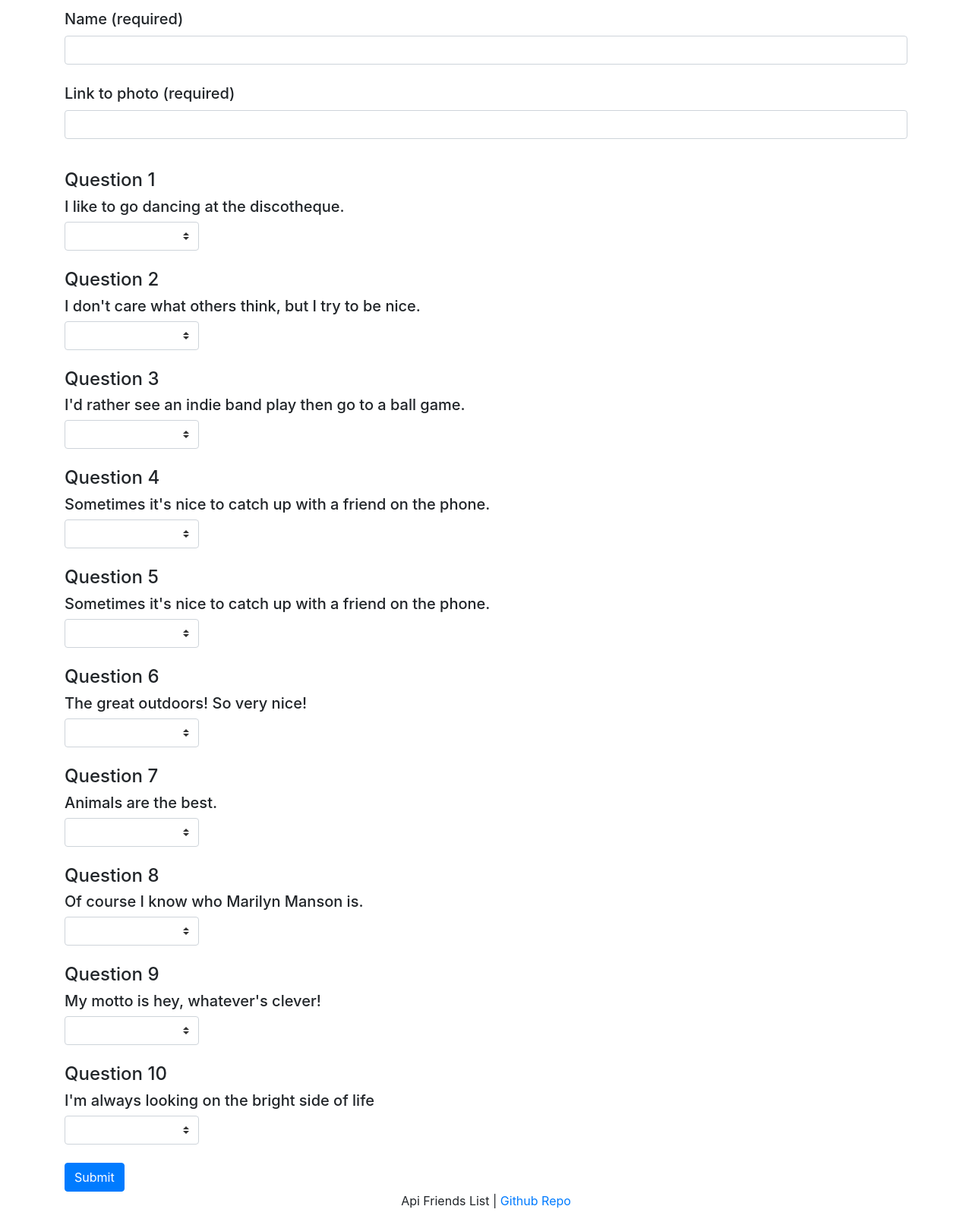
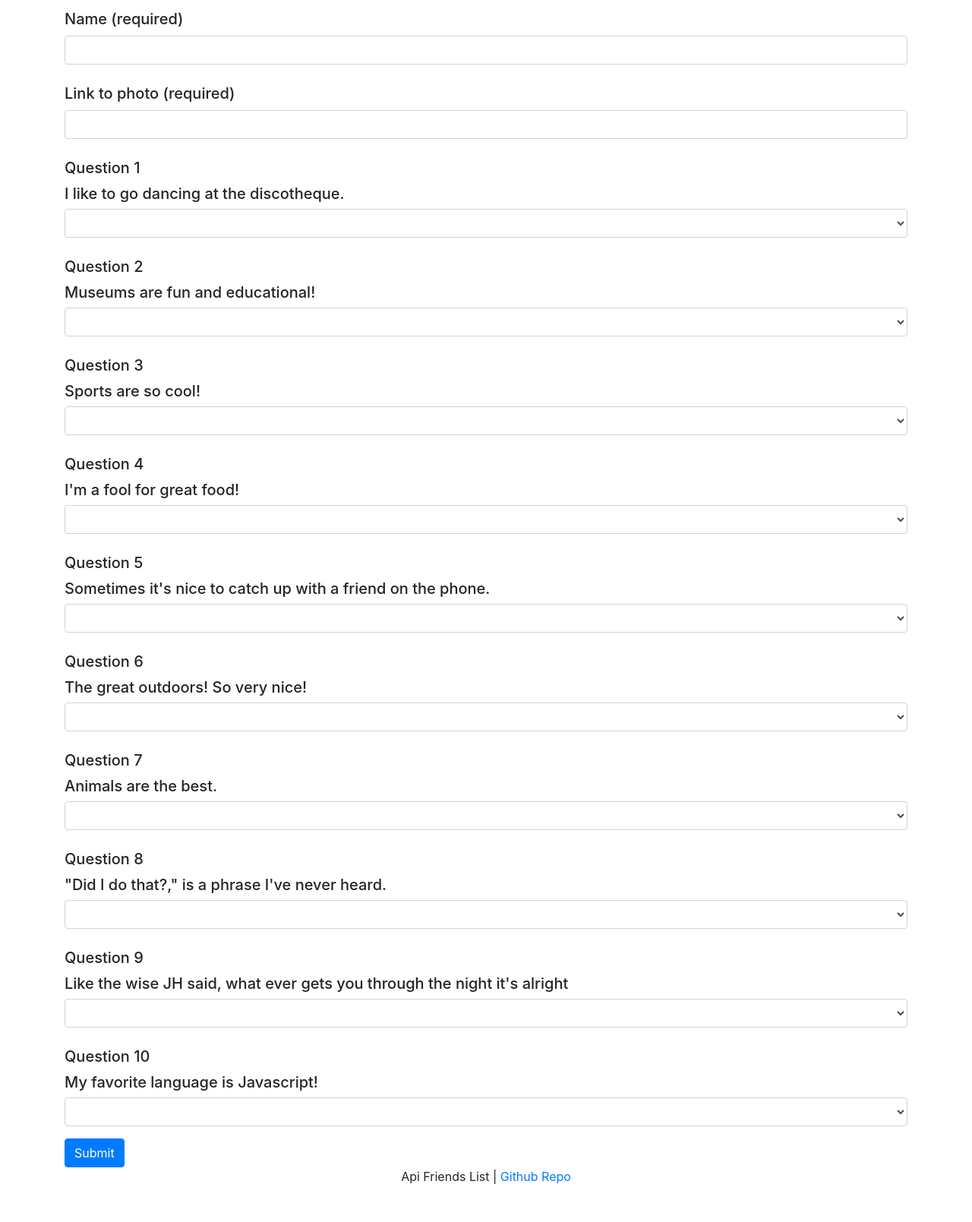
Before and after one commit to melissaintrees/FriendFinder, a website: page app/public/survey.html in a window 1280 px wide. Shown: the part 339-1948 px from the top of the page at 76% size. After the commit the page ends 1916 px from the top, so only its background shows below. Drawn offline with nearby package versions, Linux system fonts and the light colour scheme; files whose address does not match are found by name.

Commit message:
clean form fields in survey.html, add jquery clear form in friends.js, and push new objects to array call friendsMarchArr

```diff
--- a/app/data/friends.js
+++ b/app/data/friends.js
@@ -1,35 +1,103 @@
 // console.log("dog");
+// initialize an empty array for holding the object:
+var friendsMatchArr = [];
+
 
 $("#formSubmit").click(function(events) {
   events.preventDefault();
-  // console.log("cat");
-  var answerOne = $("#questionOne").val();
-  console.log("answer one: " + answerOne);
 
-  var answerTwo = $("#questionTwo").val();
-  console.log("answer Two: " + answerTwo);
+// Create newUser data from user input
+      var newUser = {
+        nameInput: $("#nameInput").val().trim(),
+        picInput: $("#picInput").val().trim(),
+        surveyScores: [
+          $("#questionOne").val(),
+          $("#questionTwo").val(),
+          $("#questionThree").val(),
+          $("#questionFour").val(),
+          $("#questionFive").val(),
+          $("#questionSix").val(),
+          $("#questionSeven").val(),
+          $("#questionEight").val(),
+          $("#questionNine").val(),
+          $("#questionTen").val()
+        ]
+      };
+      console.log("User Input: ", newUser);
+      // push the newUser objects into an JSON array:
+          friendsMatchArr.push(
+            newUser
+          );
+          console.log(JSON.stringify(friendsMatchArr));
+          // clear the values in the form fields:
+          $("#nameInput").val(""),
+          $("#picInput").val(""),
+          $("#questionOne").val(""),
+          $("#questionTwo").val(""),
+          $("#questionThree").val(""),
+          $("#questionFour").val(""),
+          $("#questionFive").val(""),
+          $("#questionSix").val(""),
+          $("#questionSeven").val(""),
+          $("#questionEight").val(""),
+          $("#questionNine").val(""),
+          $("#questionTen").val("")
+  });
 
-  var answerThree = $("#questionThree").val();
-  console.log("answer Three: " + answerThree);
 
-  var answerFour = $("#questionFour").val();
-  console.log("answer Four: " + answerFour);
 
-  var answerFive = $("#questionFive").val();
-  console.log("answer Five: " + answerFive);
 
-  var answerSix = $("#questionSix").val();
-  console.log("answer Six: " + answerSix);
 
-  var answerSeven = $("#questionSeven").val();
-  console.log("answer Seven: " + answerSeven);
 
-  var answerEight = $("#questionEight").val();
-  console.log("answer Eight: " + answerEight);
 
-  var answerNine = $("#questionNine").val();
-  console.log("answer Nine: " + answerNine);
 
-  var answerTen = $("#questionTen").val();
-  console.log("answer Ten: " + answerTen);
-});
+
+
+
+
+
+
+
+
+
+
+
+// $("#formSubmit").click(function(events) {
+//   events.preventDefault();
+//   // console.log("cat");
+//   var nameInput = $("#nameInput").val();
+//   console.log("friend Name: " + nameInput);
+
+//   var picInput = $("#picInput").val();
+//   console.log("photo link: " + picInput);
+
+//   var answerOne = $("#questionOne").val();
+//   console.log("answer one: " + answerOne);
+
+//   var answerTwo = $("#questionTwo").val();
+//   console.log("answer Two: " + answerTwo);
+
+//   var answerThree = $("#questionThree").val();
+//   console.log("answer Three: " + answerThree);
+
+//   var answerFour = $("#questionFour").val();
+//   console.log("answer Four: " + answerFour);
+
+//   var answerFive = $("#questionFive").val();
+//   console.log("answer Five: " + answerFive);
+
+//   var answerSix = $("#questionSix").val();
+//   console.log("answer Six: " + answerSix);
+
+//   var answerSeven = $("#questionSeven").val();
+//   console.log("answer Seven: " + answerSeven);
+
+//   var answerEight = $("#questionEight").val();
+//   console.log("answer Eight: " + answerEight);
+
+//   var answerNine = $("#questionNine").val();
+//   console.log("answer Nine: " + answerNine);
+
+//   var answerTen = $("#questionTen").val();
+//   console.log("answer Ten: " + answerTen);
+// });
--- a/app/public/survey.html
+++ b/app/public/survey.html
@@ -30,113 +30,129 @@
         <label class="col-form-label h5" for="picInput">Link to photo (required)</label>
         <input type="text" class="form-control" id="picInput" placeholder="">
       </div>
-    </form>
-</div>
-<br>
-<div class="container">
-
-  <h4> Question 1 </h4>
+      <div class="form-group">
+        <label class="col-form-label h5" for="questionOne">Question 1</label>
         <h5>I like to go dancing at the discotheque.</h5>
-      <select class="custom-select" id="questionOne">
+        <select class="form-control" id="questionOne">
           <option selected></option>
           <option value="1">Strongly Agree</option>
           <option value="2">Agree</option>
-        <option value="3">Disagree</option>
-        <option value="4">Strongly Disagree</option>
+          <option value="3">Somewhat Agree</option>
+          <option value="4">Disagree</option>
+          <option value="5">Strongly Disagree</option>
         </select>
-      <br><br>
-  <h4> Question 2 </h4>
-    <h5>I don't care what others think, but I try to be nice.</h5>
-      <select class="custom-select" id="questionTwo">
+      </div>
+      <div class="form-group">
+        <label class="col-form-label h5" for="questionTwo">Question 2</label>
+        <h5>Museums are fun and educational!</h5>
+        <select class="form-control" id="questionTwo">
           <option selected></option>
           <option value="1">Strongly Agree</option>
           <option value="2">Agree</option>
-        <option value="3">Disagree</option>
-        <option value="4">Strongly Disagree</option>
+          <option value="3">Somewhat Agree</option>
+          <option value="4">Disagree</option>
+          <option value="5">Strongly Disagree</option>
         </select>
-      <br><br>
-  <h4> Question 3 </h4>
-    <h5>I'd rather see an indie band play then go to a ball game.</h5>
-      <select class="custom-select" id="questionThree">
+      </div>
+      <div class="form-group">
+        <label class="col-form-label h5" for="questionThree">Question 3</label>
+        <h5>Sports are so cool!</h5>
+        <select class="form-control" id="questionThree">
           <option selected></option>
           <option value="1">Strongly Agree</option>
           <option value="2">Agree</option>
-        <option value="3">Disagree</option>
-        <option value="4">Strongly Disagree</option>
+          <option value="3">Somewhat Agree</option>
+          <option value="4">Disagree</option>
+          <option value="5">Strongly Disagree</option>
         </select>
-      <br><br>
-  <h4> Question 4 </h4>
-    <h5>Sometimes it's nice to catch up with a friend on the phone.</h5>
-      <select class="custom-select" id="questionFour">
+      </div>
+      <div class="form-group">
+        <label class="col-form-label h5" for="questionFour">Question 4</label>
+        <h5>I'm a fool for great food!</h5>
+        <select class="form-control" id="questionFour">
           <option selected></option>
           <option value="1">Strongly Agree</option>
           <option value="2">Agree</option>
-        <option value="3">Disagree</option>
-        <option value="4">Strongly Disagree</option>
+          <option value="3">Somewhat Agree</option>
+          <option value="4">Disagree</option>
+          <option value="5">Strongly Disagree</option>
         </select>
-      <br><br>
-  <h4> Question 5 </h4>
+      </div>
+      <div class="form-group">
+        <label class="col-form-label h5" for="questionFive">Question 5</label>
         <h5>Sometimes it's nice to catch up with a friend on the phone.</h5>
-      <select class="custom-select" id="questionFive">
+        <select class="form-control" id="questionFive">
           <option selected></option>
           <option value="1">Strongly Agree</option>
           <option value="2">Agree</option>
-        <option value="3">Disagree</option>
-        <option value="4">Strongly Disagree</option>
+          <option value="3">Somewhat Agree</option>
+          <option value="4">Disagree</option>
+          <option value="5">Strongly Disagree</option>
         </select>
-      <br><br>
-  <h4> Question 6 </h4>
+      </div>
+      <div class="form-group">
+        <label class="col-form-label h5" for="questionSix">Question 6</label>
         <h5>The great outdoors! So very nice!</h5>
-      <select class="custom-select" id="questionSix">
+        <select class="form-control" id="questionSix">
           <option selected></option>
           <option value="1">Strongly Agree</option>
           <option value="2">Agree</option>
-        <option value="3">Disagree</option>
-        <option value="4">Strongly Disagree</option>
+          <option value="3">Somewhat Agree</option>
+          <option value="4">Disagree</option>
+          <option value="5">Strongly Disagree</option>
         </select>
-      <br><br>
-  <h4> Question 7 </h4>
-    <h5> Animals are the best.</h5>
-      <select class="custom-select" id="questionSeven">
+      </div>
+      <div class="form-group">
+        <label class="col-form-label h5" for="questionSeven">Question 7</label>
+        <h5>Animals are the best.</h5>
+        <select class="form-control" id="questionSeven">
           <option selected></option>
           <option value="1">Strongly Agree</option>
           <option value="2">Agree</option>
-        <option value="3">Disagree</option>
-        <option value="4">Strongly Disagree</option>
+          <option value="3">Somewhat Agree</option>
+          <option value="4">Disagree</option>
+          <option value="5">Strongly Disagree</option>
         </select>
-      <br><br>
-  <h4> Question 8 </h4>
-    <h5>Of course I know who Marilyn Manson is.</h5>
-      <select class="custom-select" id="questionEight">
+      </div>
+      <div class="form-group">
+        <label class="col-form-label h5" for="questionEight">Question 8</label>
+        <h5>"Did I do that?," is a phrase I've never heard.</h5>
+        <select class="form-control" id="questionEight">
           <option selected></option>
           <option value="1">Strongly Agree</option>
           <option value="2">Agree</option>
-        <option value="3">Disagree</option>
-        <option value="4">Strongly Disagree</option>
+          <option value="3">Somewhat Agree</option>
+          <option value="4">Disagree</option>
+          <option value="5">Strongly Disagree</option>
         </select>
-      <br><br>
-  <h4> Question 9 </h4>
-    <h5>My motto is hey, whatever's clever!</h5>
-      <select class="custom-select" id="questionNine">
+      </div>
+      <div class="form-group">
+        <label class="col-form-label h5" for="questionNine">Question 9</label>
+        <h5>Like the wise JH said, what ever gets you through the night it's alright</h5>
+        <select class="form-control" id="questionNine">
           <option selected></option>
           <option value="1">Strongly Agree</option>
           <option value="2">Agree</option>
-        <option value="3">Disagree</option>
-        <option value="4">Strongly Disagree</option>
+          <option value="3">Somewhat Agree</option>
+          <option value="4">Disagree</option>
+          <option value="5">Strongly Disagree</option>
         </select>
-      <br><br>
-  <h4> Question 10 </h4>
-    <h5>I'm always looking on the bright side of life</h5>
-      <select class="custom-select" id="questionTen">
+      </div>
+      <div class="form-group">
+        <label class="col-form-label h5" for="questionTen">Question 10</label>
+        <h5>My favorite language is Javascript!</h5>
+        <select class="form-control" id="questionTen">
           <option selected></option>
           <option value="1">Strongly Agree</option>
           <option value="2">Agree</option>
-        <option value="3">Disagree</option>
-        <option value="4">Strongly Disagree</option>
+          <option value="3">Somewhat Agree</option>
+          <option value="4">Disagree</option>
+          <option value="5">Strongly Disagree</option>
         </select>
-      <br><br>
+      </div>
       <button type="submit" class="btn btn-primary" id="formSubmit">Submit</button>
       <br>
+    </form>
 </div>
 
  <container>
```
Also changed, not shown: app/data/game.js (added, +23 -0 lines), homework_instructions.md (added, +107 -0 lines). Lines whose indentation alone changed are shown as unchanged.
